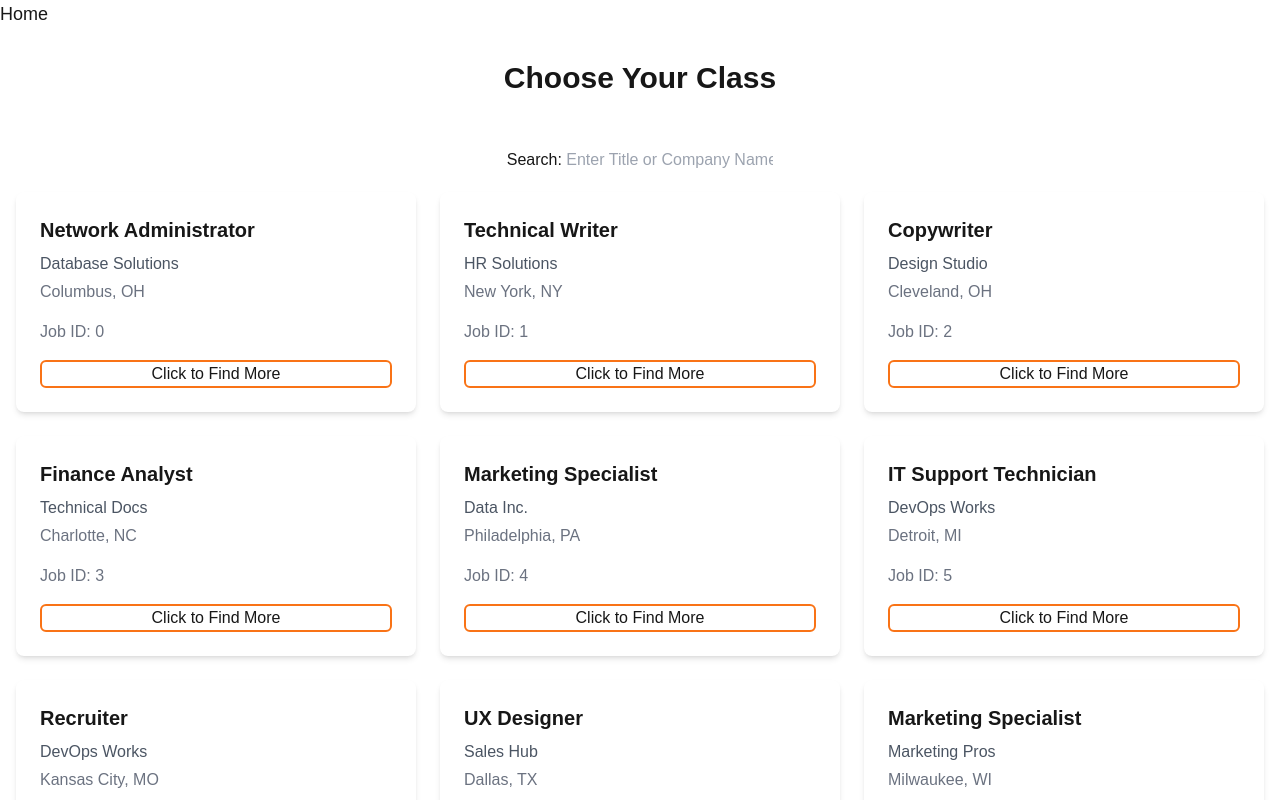
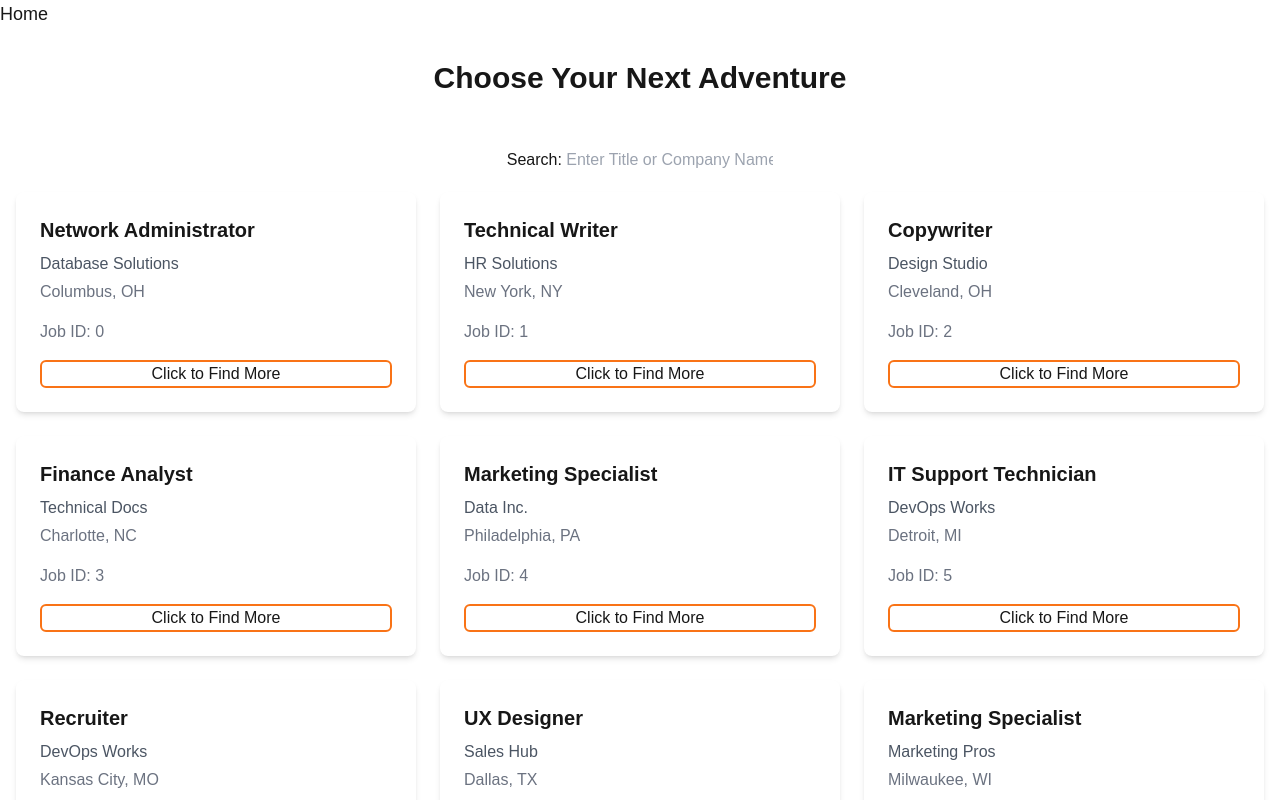
Before and after one commit to H3R01A/unibui-job-board, a Next.js app: page /jobs in a window 1280 px wide. Shown: the top 800 px of the page. Built offline with nearby package versions, Linux system fonts and the light colour scheme.

Commit message:
update jobs page for better styling

```diff
--- a/app/jobs/page.tsx
+++ b/app/jobs/page.tsx
@@ -25,7 +25,7 @@ export default async function JobListingsPage(props: JobListingsPageProps) {
 
   return (
     <div className="container mx-auto px-4 py-8">
-      <h1 className="text-3xl font-bold mb-8 text-center">Choose Your Class</h1>
+      <h1 className="text-3xl font-bold mb-8 text-center">Choose Your Next Adventure</h1>
       <div className="py-5 flex flex-col items-center">
         <Search placeholder="Enter Title or Company Name" />
       </div>
```
